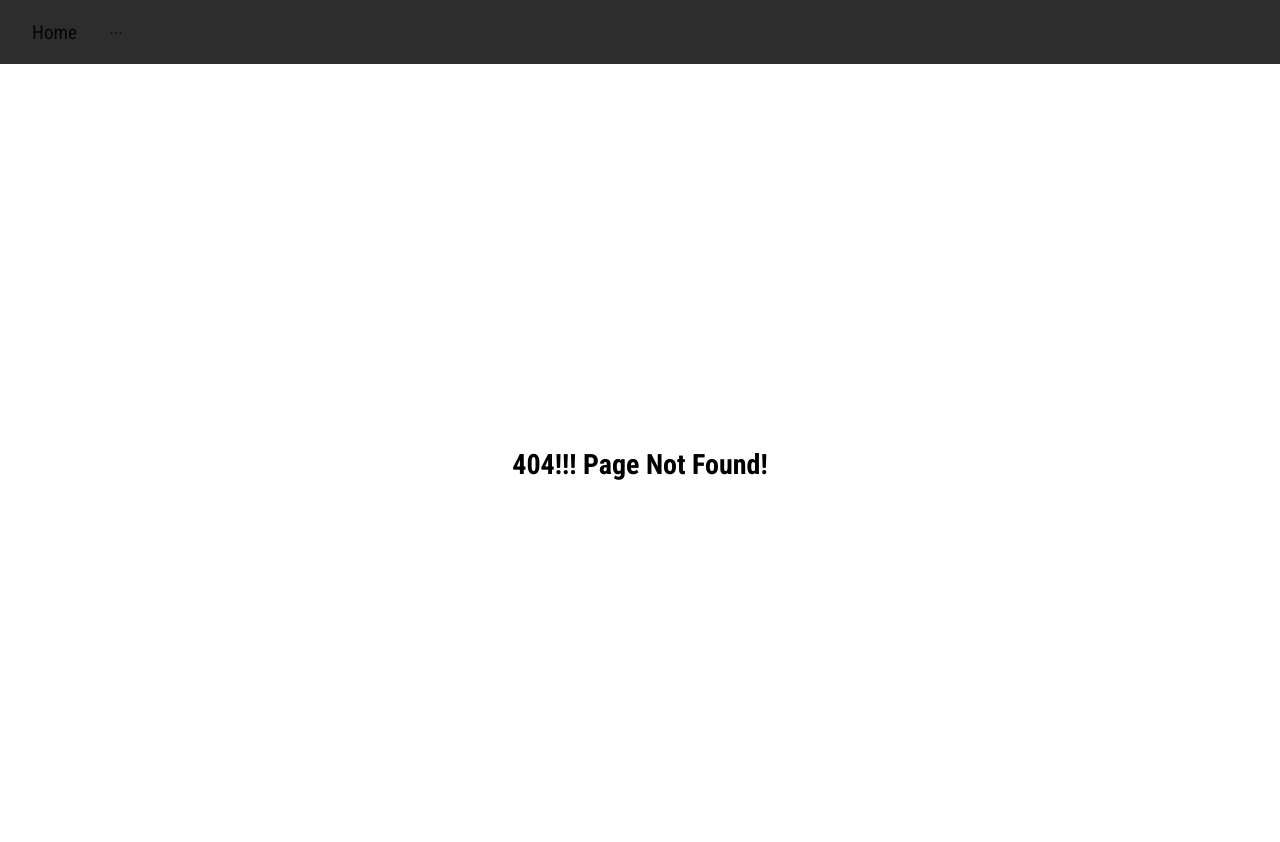
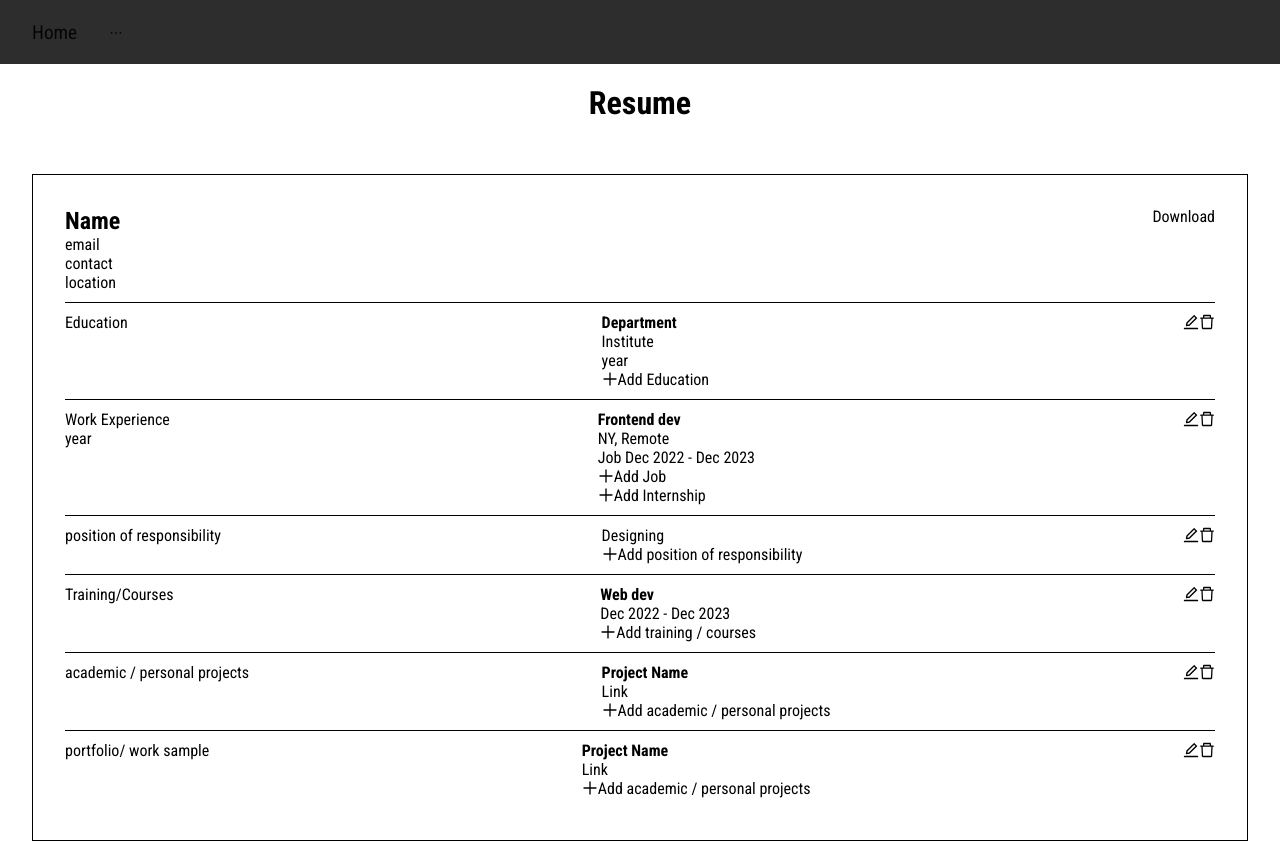
Before and after one commit to ZeroBug404/CareerConnect-Hub, a Next.js app: page /resume in a window 1280 px wide. Before the commit this address had no page. Shown: the top 842 px of the page. Built offline with nearby package versions, Linux system fonts and the light colour scheme.

Commit message:
added resume file

```diff
--- /dev/null
+++ b/src/app/resume/page.tsx
@@ -0,0 +1,39 @@
+import PersonalInfo from "@/components/Resume/PersonalInfo";
+import Training from "@/components/Resume/Training";
+import Education from "@/components/Resume/education";
+import JobResponsibilities from "@/components/Resume/jobResponsibilities";
+import Portfolio from "@/components/Resume/portfolio";
+import Projects from "@/components/Resume/projects";
+import WorkExperience from "@/components/Resume/workExperience";
+
+const ResumePage = () => {
+  return (
+    <div>
+      <h1
+        style={{
+          textAlign: "center",
+          padding: "20px 0",
+        }}
+      >
+        Resume
+      </h1>
+      <div
+        style={{
+          border: "1px solid black",
+          margin: "32px",
+          padding: "32px",
+        }}
+      >
+        <PersonalInfo />
+        <Education />
+        <WorkExperience />
+        <JobResponsibilities />
+        <Training/>
+        <Projects/>
+        <Portfolio/>
+      </div>
+    </div>
+  );
+};
+
+export default ResumePage;
--- /dev/null
+++ b/src/components/Resume/education.tsx
@@ -0,0 +1,30 @@
+import { DeleteOutlined, EditOutlined, PlusOutlined } from "@ant-design/icons";
+
+const Education = () => {
+  return (
+    <div
+      style={{
+        display: "flex",
+        justifyContent: "space-between",
+        borderBottom: "1px solid black",
+        padding: "10px 0",
+      }}
+    >
+      <div>
+        <p>Education</p>
+      </div>
+      <div>
+        <h4>Department</h4>
+        <p>Institute</p>
+        <p>year</p>
+        <p><PlusOutlined />Add Education</p>
+      </div>
+      <div>
+        <EditOutlined />
+        <DeleteOutlined />
+      </div>
+    </div>
+  );
+};
+
+export default Education;
--- /dev/null
+++ b/src/components/Resume/jobResponsibilities.tsx
@@ -0,0 +1,32 @@
+import { DeleteOutlined, EditOutlined, PlusOutlined } from "@ant-design/icons";
+import React from "react";
+
+const JobResponsibilities = () => {
+  return (
+    <div
+      style={{
+        display: "flex",
+        justifyContent: "space-between",
+        borderBottom: "1px solid black",
+        padding: "10px 0",
+      }}
+    >
+      <div>
+        <p>position of responsibility</p>
+      </div>
+      <div>
+        <p>Designing</p>
+        <p>
+          <PlusOutlined />
+          Add position of responsibility
+        </p>
+      </div>
+      <div>
+        <EditOutlined />
+        <DeleteOutlined />
+      </div>
+    </div>
+  );
+};
+
+export default JobResponsibilities;
--- /dev/null
+++ b/src/components/Resume/personalInfo.tsx
@@ -0,0 +1,22 @@
+const PersonalInfo = () => {
+  return (
+    <div
+      style={{
+        display: "flex",
+        justifyContent: "space-between",
+        borderBottom: "1px solid black",
+        paddingBottom: "10px",
+      }}
+    >
+      <div>
+        <h2>Name</h2>
+        <p>email</p>
+        <p>contact</p>
+        <p>location</p>
+      </div>
+      <div>Download</div>
+    </div>
+  );
+};
+
+export default PersonalInfo;
--- /dev/null
+++ b/src/components/Resume/portfolio.tsx
@@ -0,0 +1,31 @@
+import { DeleteOutlined, EditOutlined, PlusOutlined } from "@ant-design/icons";
+
+const Portfolio = () => {
+  return (
+    <div
+      style={{
+        display: "flex",
+        justifyContent: "space-between",
+        padding: "10px 0",
+      }}
+    >
+      <div>
+        <p>portfolio/ work sample</p>
+      </div>
+      <div>
+        <h4>Project Name</h4>
+        <p>Link</p>
+        <p>
+          <PlusOutlined />
+          Add academic / personal projects
+        </p>
+      </div>
+      <div>
+        <EditOutlined />
+        <DeleteOutlined />
+      </div>
+    </div>
+  );
+};
+
+export default Portfolio;
--- /dev/null
+++ b/src/components/Resume/projects.tsx
@@ -0,0 +1,32 @@
+import { DeleteOutlined, EditOutlined, PlusOutlined } from "@ant-design/icons";
+
+const Projects = () => {
+  return (
+    <div
+      style={{
+        display: "flex",
+        justifyContent: "space-between",
+        borderBottom: "1px solid black",
+        padding: "10px 0",
+      }}
+    >
+      <div>
+        <p>academic / personal projects</p>
+      </div>
+      <div>
+        <h4>Project Name</h4>
+        <p>Link</p>
+        <p>
+          <PlusOutlined />
+          Add academic / personal projects
+        </p>
+      </div>
+      <div>
+        <EditOutlined />
+        <DeleteOutlined />
+      </div>
+    </div>
+  );
+};
+
+export default Projects;
--- /dev/null
+++ b/src/components/Resume/training.tsx
@@ -0,0 +1,32 @@
+import { DeleteOutlined, EditOutlined, PlusOutlined } from "@ant-design/icons";
+
+const Training = () => {
+  return (
+    <div
+      style={{
+        display: "flex",
+        justifyContent: "space-between",
+        borderBottom: "1px solid black",
+        padding: "10px 0",
+      }}
+    >
+      <div>
+        <p>Training/Courses</p>
+      </div>
+      <div>
+        <h4>Web dev</h4>
+        <p>Dec 2022 - Dec 2023</p>
+        <p>
+          <PlusOutlined />
+          Add training / courses
+        </p>
+      </div>
+      <div>
+        <EditOutlined />
+        <DeleteOutlined />
+      </div>
+    </div>
+  );
+};
+
+export default Training;
--- /dev/null
+++ b/src/components/Resume/workExperience.tsx
@@ -0,0 +1,32 @@
+import { DeleteOutlined, EditOutlined, PlusOutlined } from "@ant-design/icons";
+
+const WorkExperience = () => {
+  return (
+    <div
+      style={{
+        display: "flex",
+        justifyContent: "space-between",
+        borderBottom: "1px solid black",
+        padding: "10px 0",
+      }}
+    >
+      <div>
+        <p>Work Experience</p>
+        <p>year</p>
+      </div>
+      <div>
+        <h4>Frontend dev</h4>
+        <p>NY, Remote</p>
+        <p>Job <span>Dec 2022 - Dec 2023</span></p>
+        <p><PlusOutlined />Add Job</p>
+        <p><PlusOutlined />Add Internship</p>
+      </div>
+      <div>
+        <EditOutlined />
+        <DeleteOutlined />
+      </div>
+    </div>
+  );
+};
+
+export default WorkExperience;
```
